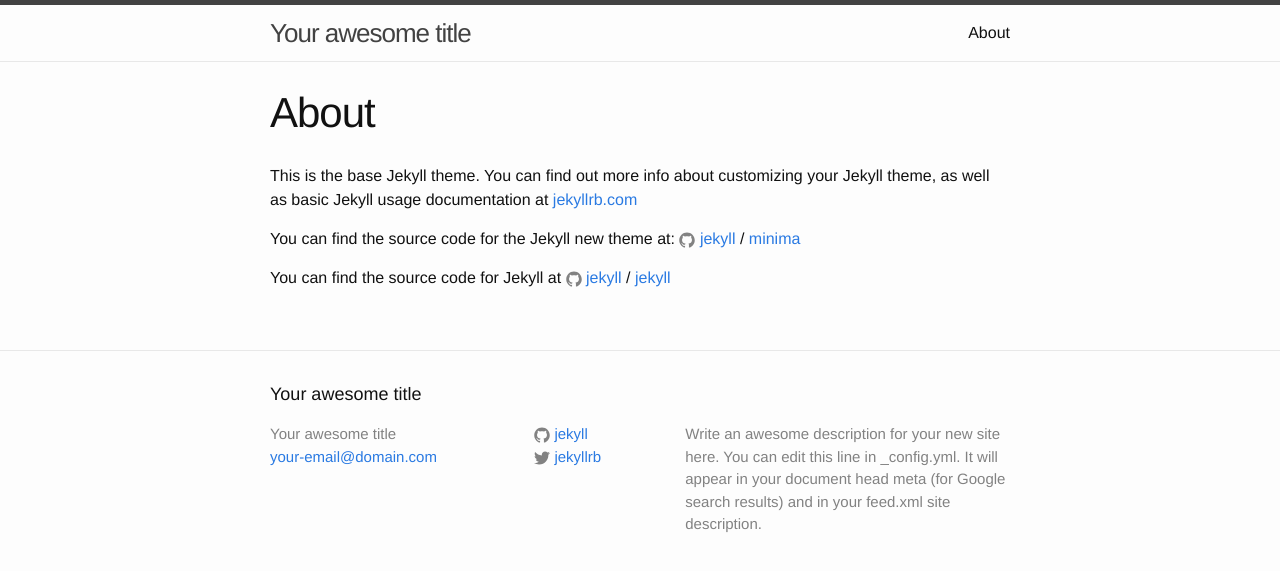
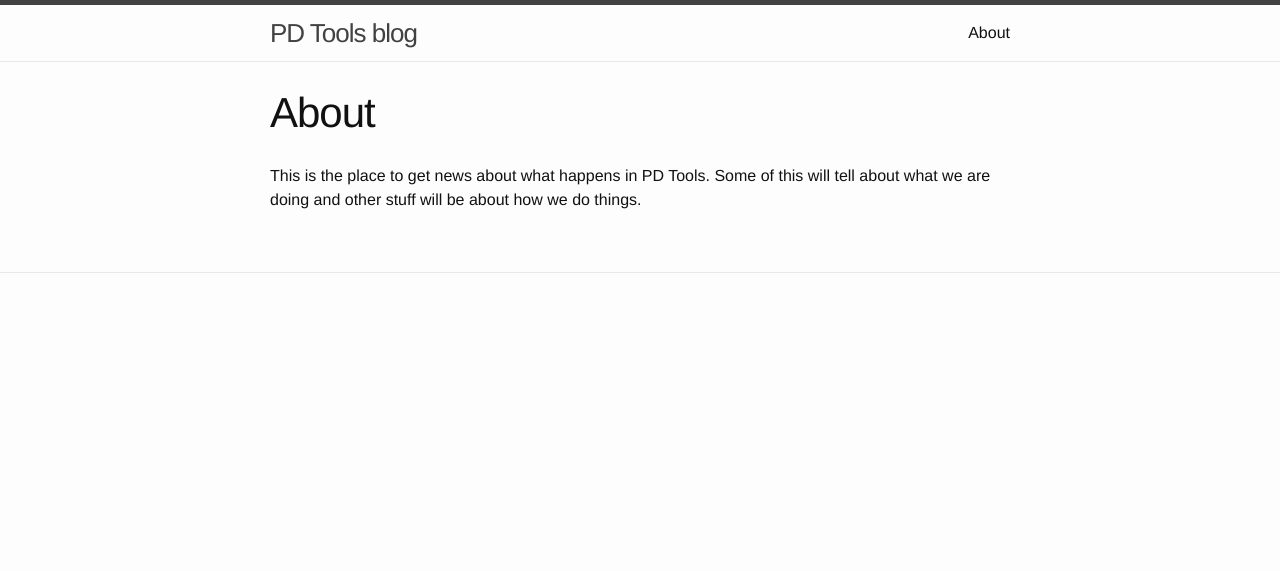
Before and after one commit to skovsende/PagesTest, a Jekyll site: the page built from about.md, in a window 1280 px wide. Shown: the top 571 px of the page. Built offline with Jekyll 4.4.1, drawn with Linux system fonts in a browser that asks for light colours.

Commit message:
Claning up

```diff
--- a/_config.yml
+++ b/_config.yml
@@ -13,22 +13,17 @@
 # you will see them accessed via {{ site.title }}, {{ site.email }}, and so on.
 # You can create any custom variable you would like, and they will be accessible
 # in the templates via {{ site.myvariable }}.
-title: Your awesome title
-email: your-email@domain.com
+title: PD Tools blog
+email: thsk@simcorp.com
 description: > # this means to ignore newlines until "baseurl:"
   Write an awesome description for your new site here. You can edit this
   line in _config.yml. It will appear in your document head meta (for
   Google search results) and in your feed.xml site description.
 baseurl: "" # the subpath of your site, e.g. /blog
 url: "" # the base hostname & protocol for your site, e.g. http://example.com
-twitter_username: jekyllrb
-github_username:  jekyll
 
 # Build settings
 markdown: kramdown
-#theme: modernist
-gems:
-  - jekyll-feed
 exclude:
   - Gemfile
   - Gemfile.lock
--- a/_includes/footer.html
+++ b/_includes/footer.html
@@ -1,46 +1,2 @@
 <footer class="site-footer">
-
-  <div class="wrapper">
-
-    <h2 class="footer-heading">{{ site.title | escape }}</h2>
-
-    <div class="footer-col-wrapper">
-      <div class="footer-col footer-col-1">
-        <ul class="contact-list">
-          <li>
-            {% if site.author %}
-              {{ site.author | escape }}
-            {% else %}
-              {{ site.title | escape }}
-            {% endif %}
-            </li>
-            {% if site.email %}
-            <li><a href="mailto:{{ site.email }}">{{ site.email }}</a></li>
-            {% endif %}
-        </ul>
-      </div>
-
-      <div class="footer-col footer-col-2">
-        <ul class="social-media-list">
-          {% if site.github_username %}
-          <li>
-            {% include icon-github.html username=site.github_username %}
-          </li>
-          {% endif %}
-
-          {% if site.twitter_username %}
-          <li>
-            {% include icon-twitter.html username=site.twitter_username %}
-          </li>
-          {% endif %}
-        </ul>
-      </div>
-
-      <div class="footer-col footer-col-3">
-        <p>{{ site.description | escape }}</p>
-      </div>
-    </div>
-
-  </div>
-
 </footer>
--- a/_includes/head.html
+++ b/_includes/head.html
@@ -9,8 +9,4 @@
   <link rel="stylesheet" href="{{ "/assets/main.css" | relative_url }}">
   <link rel="canonical" href="{{ page.url | replace:'index.html','' | absolute_url }}">
   <link rel="alternate" type="application/rss+xml" title="{{ site.title | escape }}" href="{{ "/feed.xml" | relative_url }}">
-
-  {% if jekyll.environment == 'production' and site.google_analytics %}
-  {% include google-analytics.html %}
-  {% endif %}
 </head>
--- a/_layouts/home.html
+++ b/_layouts/home.html
@@ -20,6 +20,4 @@ layout: default
     {% endfor %}
   </ul>
 
-  <p class="rss-subscribe">subscribe <a href="{{ "/feed.xml" | relative_url }}">via RSS</a></p>
-
 </div>
--- a/about.md
+++ b/about.md
@@ -4,12 +4,4 @@ title: About
 permalink: /about/
 ---
 
-This is the base Jekyll theme. You can find out more info about customizing your Jekyll theme, as well as basic Jekyll usage documentation at [jekyllrb.com](https://jekyllrb.com/)
-
-You can find the source code for the Jekyll new theme at:
-{% include icon-github.html username="jekyll" %} /
-[minima](https://github.com/jekyll/minima)
-
-You can find the source code for Jekyll at
-{% include icon-github.html username="jekyll" %} /
-[jekyll](https://github.com/jekyll/jekyll)
+This is the place to get news about what happens in PD Tools. Some of this will tell about what we are doing and other stuff will be about how we do things.
```
Also changed, not shown: _includes/google-analytics.html (deleted, +0 -10 lines).
